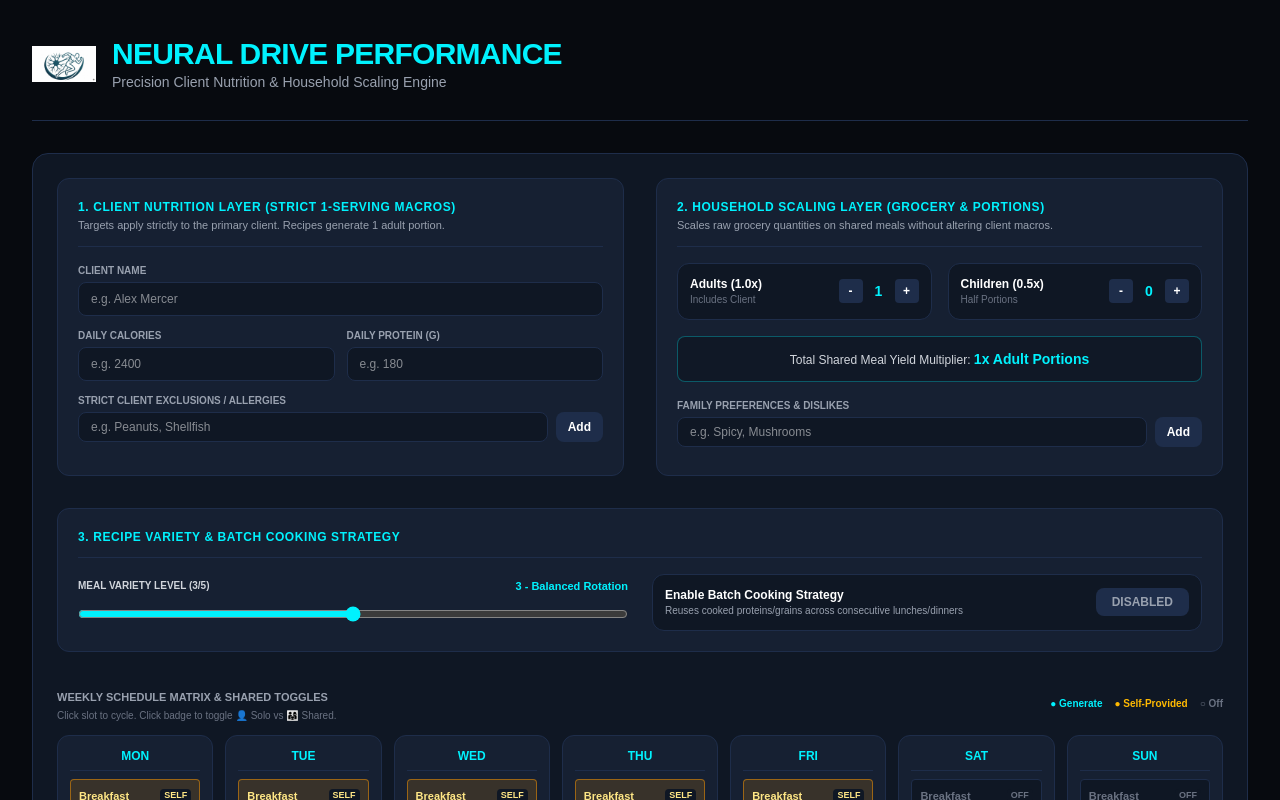
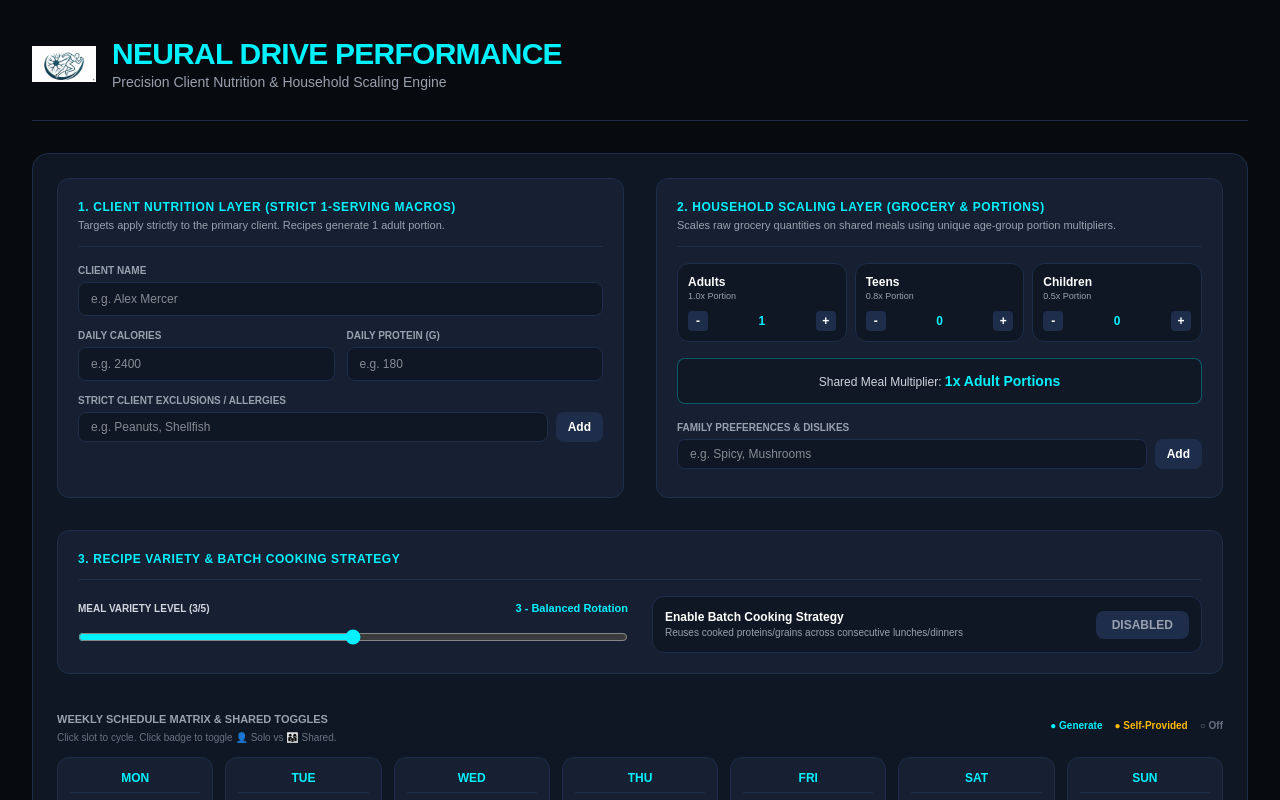
Before and after one commit to neuraldriveperformance/neural-drive-meals, a Next.js app: page / in a window 1280 px wide. Shown: the top 800 px of the page. Built offline with nearby package versions, Linux system fonts and the light colour scheme.

Commit message:
Add family profile support and update API route for household meal planning

```diff
--- a/app/api/generate-plan/route.ts
+++ b/app/api/generate-plan/route.ts
@@ -9,7 +9,7 @@ export async function POST(req: Request) {
       clientCalories,
       clientProtein,
       clientExclusions = [],
-      household = { adults: 1, children: 0, familyDislikes: [] },
+      household = { adults: 1, teens: 0, children: 0, familyDislikes: [] },
       totalPortionWeight = 1.0,
       budgetLevel = 'moderate',
       weeklySchedule = {},
@@ -32,7 +32,7 @@ export async function POST(req: Request) {
         fat: 16,
         ingredients: ['6oz 93/7 Ground Beef', '1 cup Brown Rice', '1 cup Roasted Peppers'],
         instructions: ['Brown beef in skillet.', 'Combine with cooked brown rice and veggies.'],
-        familyFriendlyNote: 'Serve veggies on the side if preferred by children.',
+        familyFriendlyNote: 'Serve veggies on the side if preferred by children or teens.',
       },
       {
         name: 'Grilled Chicken & Quinoa Harvest Salad',
@@ -42,7 +42,7 @@ export async function POST(req: Request) {
         fat: 18,
         ingredients: ['6oz Chicken Breast', '1 cup Quinoa', 'Mixed Greens', '2 tbsp Vinaigrette'],
         instructions: ['Grill chicken breasts.', 'Slice and serve over bed of dressed greens and quinoa.'],
-        familyFriendlyNote: 'Keep dressing on the side for children.',
+        familyFriendlyNote: 'Keep dressing on the side for younger family members.',
       },
       {
         name: 'Turkey Burrito Bowl with Black Beans',
@@ -52,7 +52,7 @@ export async function POST(req: Request) {
         fat: 15,
         ingredients: ['6oz Lean Ground Turkey', '1/2 cup Black Beans', '1 cup White Rice', 'Salsa'],
         instructions: ['Cook turkey with mild cumin and garlic.', 'Layer over rice and beans.'],
-        familyFriendlyNote: 'Keep spicy salsa separate for kids.',
+        familyFriendlyNote: 'Keep spicy salsa separate for kids and teens.',
       },
     ];
 
@@ -114,7 +114,7 @@ export async function POST(req: Request) {
               fat: 12,
               ingredients: ['Greek Yogurt', 'Berries', 'Almonds'],
               instructions: ['Combine ingredients and serve.'],
-              familyFriendlyNote: 'Easily adjustable portion size for kids.',
+              familyFriendlyNote: 'Easily adjustable portion sizes across kids and teens.',
             };
           }
 
--- a/app/page.tsx
+++ b/app/page.tsx
@@ -9,6 +9,7 @@ const mealTypes = ['Breakfast', 'Lunch', 'Dinner', 'Snacks'];
 
 interface HouseholdConfig {
   adults: number;
+  teens: number;
   children: number;
   familyDislikes: string[];
 }
@@ -33,9 +34,10 @@ export default function Home() {
   const [clientExclusions, setClientExclusions] = useState<string[]>([]);
   const [exclusionInput, setExclusionInput] = useState('');
 
-  // 2. Household Scaling Layer
+  // 2. Household Scaling Layer with Adults, Teens, and Children
   const [household, setHousehold] = useState<HouseholdConfig>({
     adults: 1,
+    teens: 0,
     children: 0,
     familyDislikes: [],
   });
@@ -66,7 +68,10 @@ export default function Home() {
     SUN: { Breakfast: { status: 'off', shared: false }, Lunch: { status: 'off', shared: false }, Dinner: { status: 'off', shared: false }, Snacks: { status: 'off', shared: false } },
   });
 
-  const totalPortionWeight = household.adults + household.children * 0.5;
+  // Calculate Portion Weight based on Adult (1.0x), Teen (0.8x), and Child (0.5x) Coefficients
+  const totalPortionWeight = Number(
+    (household.adults * 1.0 + household.teens * 0.8 + household.children * 0.5).toFixed(1)
+  );
 
   useEffect(() => {
     try {
@@ -77,7 +82,6 @@ export default function Home() {
     }
   }, []);
 
-  // Handlers
   const addClientExclusion = () => {
     const val = exclusionInput.trim();
     if (val && !clientExclusions.includes(val)) {
@@ -217,7 +221,6 @@ export default function Home() {
 
         {/* CONFIGURATION PANEL */}
         <div className="bg-[#0F1724] border border-[#1E2D4A] rounded-2xl p-6 space-y-8">
-
           <div className="grid grid-cols-1 lg:grid-cols-2 gap-8">
 
             {/* COLUMN 1: CLIENT NUTRITION LAYER */}
@@ -307,7 +310,7 @@ export default function Home() {
               </div>
             </div>
 
-            {/* COLUMN 2: HOUSEHOLD SCALING LAYER */}
+            {/* COLUMN 2: EXPANDED HOUSEHOLD SCALING LAYER */}
             <div className="bg-[#162032] border border-[#1E2D4A] rounded-xl p-5 space-y-4 flex flex-col justify-between">
               <div>
                 <div className="border-b border-[#1E2D4A] pb-3 mb-4">
@@ -315,54 +318,82 @@ export default function Home() {
                     2. Household Scaling Layer (Grocery & Portions)
                   </h2>
                   <p className="text-[11px] text-gray-400 mt-0.5">
-                    Scales raw grocery quantities on shared meals without altering client macros.
+                    Scales raw grocery quantities on shared meals using unique age-group portion multipliers.
                   </p>
                 </div>
 
                 <div className="space-y-4">
-                  <div className="grid grid-cols-2 gap-4">
-                    <div className="bg-[#0F1724] border border-[#1E2D4A] p-3 rounded-xl flex items-center justify-between">
-                      <div>
-                        <div className="text-xs font-bold text-white">Adults (1.0x)</div>
-                        <div className="text-[10px] text-gray-500">Includes Client</div>
+                  {/* Adult, Teen, and Child Counters */}
+                  <div className="grid grid-cols-3 gap-2">
+                    {/* Adults Counter */}
+                    <div className="bg-[#0F1724] border border-[#1E2D4A] p-2.5 rounded-xl flex flex-col justify-between">
+                      <div className="mb-2">
+                        <div className="text-xs font-bold text-white">Adults</div>
+                        <div className="text-[9px] text-gray-400">1.0x Portion</div>
                       </div>
-                      <div className="flex items-center gap-2">
+                      <div className="flex items-center justify-between">
                         <button
                           type="button"
                           onClick={() => setHousehold({ ...household, adults: Math.max(1, household.adults - 1) })}
-                          className="w-6 h-6 bg-[#1E2D4A] hover:bg-[#00F2FE] hover:text-black text-xs font-bold rounded flex items-center justify-center transition"
+                          className="w-5 h-5 bg-[#1E2D4A] hover:bg-[#00F2FE] hover:text-black text-xs font-bold rounded flex items-center justify-center transition"
                         >
                           -
                         </button>
-                        <span className="text-sm font-extrabold text-[#00F2FE] w-4 text-center">{household.adults}</span>
+                        <span className="text-xs font-extrabold text-[#00F2FE]">{household.adults}</span>
                         <button
                           type="button"
                           onClick={() => setHousehold({ ...household, adults: household.adults + 1 })}
-                          className="w-6 h-6 bg-[#1E2D4A] hover:bg-[#00F2FE] hover:text-black text-xs font-bold rounded flex items-center justify-center transition"
+                          className="w-5 h-5 bg-[#1E2D4A] hover:bg-[#00F2FE] hover:text-black text-xs font-bold rounded flex items-center justify-center transition"
                         >
                           +
                         </button>
                       </div>
                     </div>
 
-                    <div className="bg-[#0F1724] border border-[#1E2D4A] p-3 rounded-xl flex items-center justify-between">
-                      <div>
-                        <div className="text-xs font-bold text-white">Children (0.5x)</div>
-                        <div className="text-[10px] text-gray-500">Half Portions</div>
+                    {/* Teens Counter */}
+                    <div className="bg-[#0F1724] border border-[#1E2D4A] p-2.5 rounded-xl flex flex-col justify-between">
+                      <div className="mb-2">
+                        <div className="text-xs font-bold text-white">Teens</div>
+                        <div className="text-[9px] text-gray-400">0.8x Portion</div>
                       </div>
-                      <div className="flex items-center gap-2">
+                      <div className="flex items-center justify-between">
+                        <button
+                          type="button"
+                          onClick={() => setHousehold({ ...household, teens: Math.max(0, household.teens - 1) })}
+                          className="w-5 h-5 bg-[#1E2D4A] hover:bg-[#00F2FE] hover:text-black text-xs font-bold rounded flex items-center justify-center transition"
+                        >
+                          -
+                        </button>
+                        <span className="text-xs font-extrabold text-[#00F2FE]">{household.teens}</span>
+                        <button
+                          type="button"
+                          onClick={() => setHousehold({ ...household, teens: household.teens + 1 })}
+                          className="w-5 h-5 bg-[#1E2D4A] hover:bg-[#00F2FE] hover:text-black text-xs font-bold rounded flex items-center justify-center transition"
+                        >
+                          +
+                        </button>
+                      </div>
+                    </div>
+
+                    {/* Children Counter */}
+                    <div className="bg-[#0F1724] border border-[#1E2D4A] p-2.5 rounded-xl flex flex-col justify-between">
+                      <div className="mb-2">
+                        <div className="text-xs font-bold text-white">Children</div>
+                        <div className="text-[9px] text-gray-400">0.5x Portion</div>
+                      </div>
+                      <div className="flex items-center justify-between">
                         <button
                           type="button"
                           onClick={() => setHousehold({ ...household, children: Math.max(0, household.children - 1) })}
-                          className="w-6 h-6 bg-[#1E2D4A] hover:bg-[#00F2FE] hover:text-black text-xs font-bold rounded flex items-center justify-center transition"
+                          className="w-5 h-5 bg-[#1E2D4A] hover:bg-[#00F2FE] hover:text-black text-xs font-bold rounded flex items-center justify-center transition"
                         >
                           -
                         </button>
-                        <span className="text-sm font-extrabold text-[#00F2FE] w-4 text-center">{household.children}</span>
+                        <span className="text-xs font-extrabold text-[#00F2FE]">{household.children}</span>
                         <button
                           type="button"
                           onClick={() => setHousehold({ ...household, children: household.children + 1 })}
-                          className="w-6 h-6 bg-[#1E2D4A] hover:bg-[#00F2FE] hover:text-black text-xs font-bold rounded flex items-center justify-center transition"
+                          className="w-5 h-5 bg-[#1E2D4A] hover:bg-[#00F2FE] hover:text-black text-xs font-bold rounded flex items-center justify-center transition"
                         >
                           +
                         </button>
@@ -370,9 +401,10 @@ export default function Home() {
                     </div>
                   </div>
 
+                  {/* Multiplier Readout */}
                   <div className="bg-[#0F1724]/80 border border-[#00F2FE]/30 p-2.5 rounded-lg text-center">
                     <span className="text-xs text-gray-300">
-                      Total Shared Meal Yield Multiplier: <strong className="text-[#00F2FE] text-sm">{totalPortionWeight}x Adult Portions</strong>
+                      Shared Meal Multiplier: <strong className="text-[#00F2FE] text-sm">{totalPortionWeight}x Adult Portions</strong>
                     </span>
                   </div>
 
@@ -422,7 +454,6 @@ export default function Home() {
             </div>
 
             <div className="grid grid-cols-1 md:grid-cols-2 gap-6 items-center">
-              {/* Variety Slider */}
               <div className="space-y-2">
                 <div className="flex justify-between items-center text-xs">
                   <label className="font-bold text-gray-300 uppercase text-[10px]">
@@ -450,7 +481,6 @@ export default function Home() {
                 />
               </div>
 
-              {/* Bulk Prep Toggle */}
               <div className="flex items-center justify-between bg-[#0F1724] border border-[#1E2D4A] p-3 rounded-xl">
                 <div>
                   <div className="text-xs font-bold text-white">Enable Batch Cooking Strategy</div>
@@ -469,7 +499,7 @@ export default function Home() {
             </div>
           </div>
 
-          {/* SCHEDULE MATRIX WITH SHARED TOGGLES */}
+          {/* SCHEDULE MATRIX */}
           <div>
             <div className="flex items-center justify-between mb-3">
               <div>
@@ -619,7 +649,7 @@ export default function Home() {
         </div>
       </div>
 
-      {/* RECIPE DETAILS MODAL WITH FAMILY TIP BADGE */}
+      {/* RECIPE DETAILS MODAL */}
       {selectedMeal && (
         <div className="fixed inset-0 bg-black/80 backdrop-blur-md flex items-center justify-center p-4 z-50">
           <div className="bg-[#0F1724] border border-[#00F2FE]/40 rounded-2xl p-6 max-w-xl w-full max-h-[85vh] overflow-y-auto relative text-white shadow-2xl space-y-4">
```
